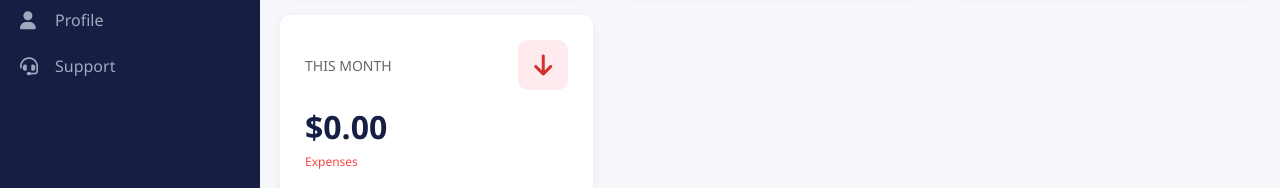
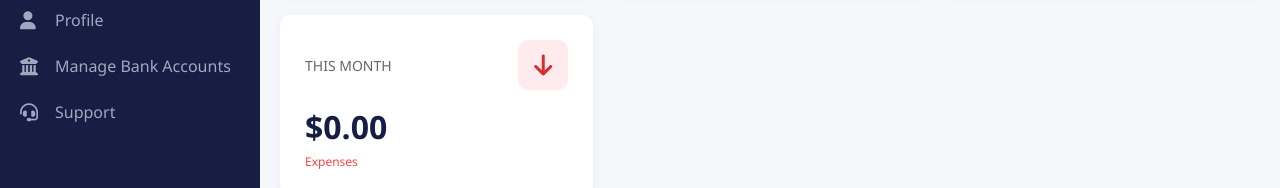
Before and after one commit to AlitraDayonic/Alumafrontend-, a plain HTML site: page dashboard.html in a window 1280 px wide. Shown: the part 337-525 px from the top of the page. Drawn offline with Linux system fonts and the light colour scheme; no server answers; sample sign-in values are in the browser's storage.

Commit message:
Update dashboard.html

```diff
--- a/dashboard.html
+++ b/dashboard.html
@@ -563,6 +563,10 @@
                 <i class="fas fa-user"></i>
                 <span>Profile</span>
             </a>
+            <a href="link-bank-account.html" class="nav-item">
+                <i class="fas fa-university"></i>
+                <span>Manage Bank Accounts</span>
+            </a>
             <a href="support.html" class="nav-item">
                 <i class="fas fa-headset"></i>
                 <span>Support</span>
```
